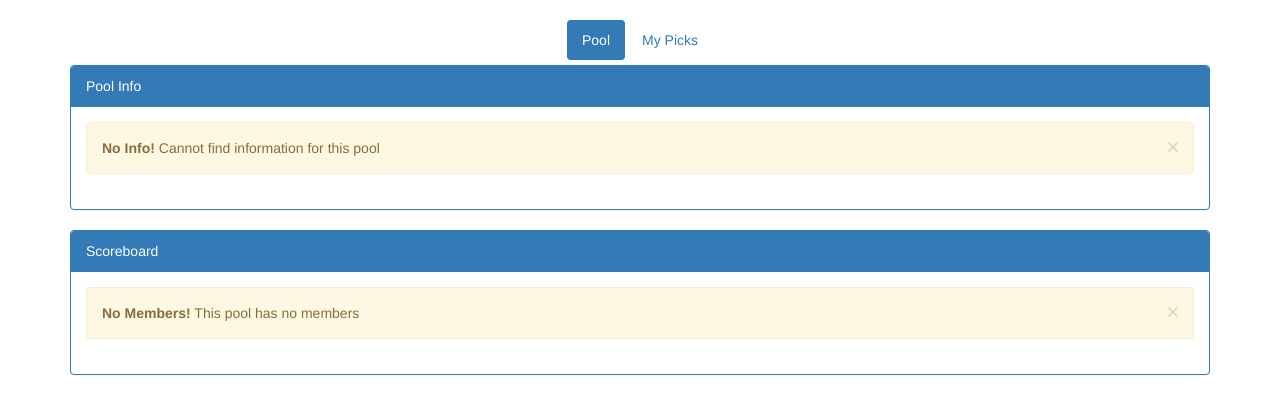
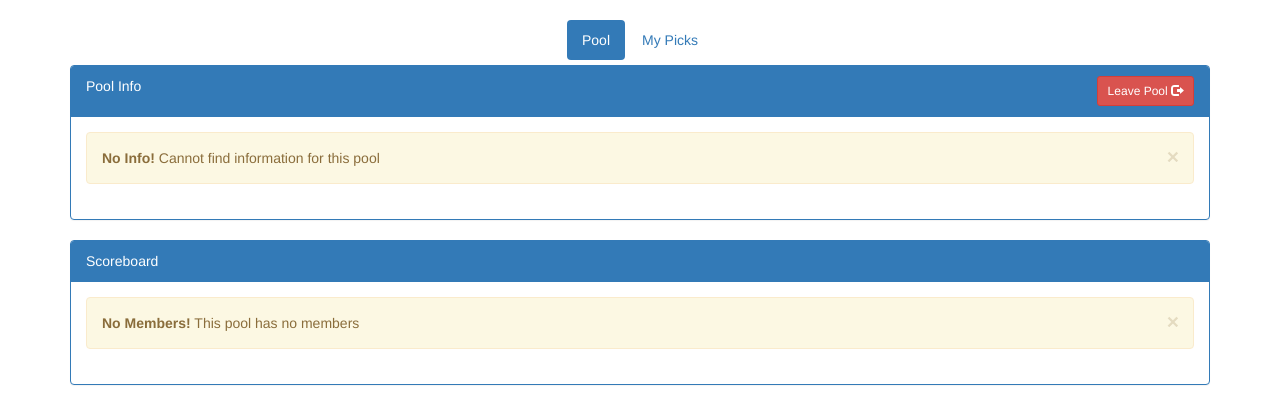
Before and after one commit to sm600817/SeniorProject, a PHP site: page /pool_view.php?pool=1 in a window 1280 px wide. Shown: the part 50-470 px from the top of the page. Run offline with PHP 8.4, Linux system fonts and the light colour scheme; the visitor is signed in with stand-in values (Sample User, id 1); data that the repository does not hold is empty; some libraries are stand-ins or nearby versions.

Commit message:
Members can now leave a pool

```diff
--- a/NFL-Picks/pool_view.php
+++ b/NFL-Picks/pool_view.php
@@ -36,6 +36,10 @@ $mgr = $mgrRow['nickname'];
             <?php if ($user === $manager) { ?>
                 <button id="editButton" class="btn btn-info btn-sm" data-toggle='modal' data-target='#editPool'>
                     Edit Pool <span class="glyphicon glyphicon-pencil">
+                </button>
+            <?php } else{ ?>
+                <button id="leaveButton" class="btn btn-danger btn-sm" data-toggle='modal' data-target='#leavePool'>
+                    Leave Pool <span class="glyphicon glyphicon-log-out">
                 </button>
             <?php } ?>
         </div>
@@ -200,6 +204,31 @@ $result = mysqli_query($conn, $sql);
         </div>
     </div>
 </div>
+<div id="leavePool" class="modal fade" role="dialog">
+    <div class="modal-dialog">
+        <!-- Modal content-->
+        <div class="modal-content">
+            <div class="modal-header">
+                <button type="button" class="close" data-dismiss="modal">&times;</button>
+                <h4 class="modal-title edit-content">Confirm</h4>
+            </div>
+            <div class="modal-body">
+                <h3>Are you sure you want to leave the pool?</h3>
+                <form action="javascript:leave()" data-toggle="validator" role="form">
+                    <div class="form-group">
+                        <input class="btn btn-success" type="submit" name="submit" value="Yes, Leave"/>
+                        <input name="poolId_leave" id="poolId_leave" type="number" class="form-control" value="<?php echo $poolId; ?>" style="display:none;"/>
+                        <input name="buyIn" id="buyIn" type="number" class="form-control" value="<?php echo $buy_in; ?>" style="display:none;"/>
+                    </div>
+                    <span id="leaveMessage" class="hidden"></span>
+                </form>
+            </div>
+            <div class="modal-footer">
+                <button type="button" class="btn btn-danger" data-dismiss="modal">Cancel</button>
+            </div>
+        </div>
+    </div>
+</div>
 <script type="text/javascript">
 	var fieldNum = 1;
 
@@ -254,6 +283,27 @@ $result = mysqli_query($conn, $sql);
 		   }
 		});
     }
+
+    function leave() {
+        var poolId = document.getElementById("poolId_leave").value;
+        var buyIn = document.getElementById("buyIn").value;
+
+        $.ajax({
+           type: "POST",
+           data: { pool: poolId,
+                   buyIn: buyIn },
+           url: "leave.php",
+           success: function(msg){
+             if(msg === "my_pools.php"){
+                document.location.href = msg;
+             }
+             else{
+                $("#leaveMessage").removeClass('hidden');
+                $('#leaveMessage').html(msg);
+             }
+           }
+        });
+    }
 </script>
 <?php
     if(isset($_POST["pool-submit"])){
```
Also changed, not shown: NFL-Picks/leave.php (added, +36 -0 lines).
